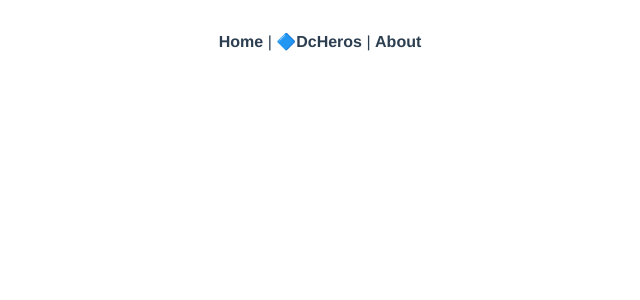
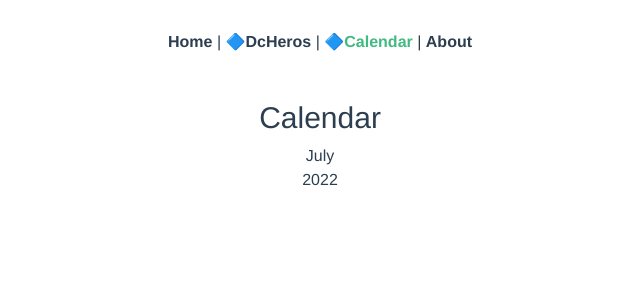
Before and after one commit to sgtao/bitfumesVue3Apps, a Vue app in the folder 11_vue-create-app/: page /Calendar in a window 1280 px wide. Shown: the top 300 px of the page, without its empty margins (320-960 px from the left). Built offline with nearby package versions, Linux system fonts and the light colour scheme.

Commit message:
update 11_vue-create for append currentMonth to Calendar App

```diff
--- a/11_vue-create-app/src/App.vue
+++ b/11_vue-create-app/src/App.vue
@@ -1,6 +1,8 @@
 <template>
     <div id="nav">
-        <router-link to="/">Home</router-link> | <router-link to="/DcHeros">🔷DcHeros</router-link> |
+        <router-link to="/">Home</router-link> |
+        <router-link to="/DcHeros">🔷DcHeros</router-link> |
+        <router-link to="/Calendar">🔷Calendar</router-link> |
         <router-link to="/about">About</router-link>
     </div>
     <router-view />
--- a/11_vue-create-app/src/router/index.js
+++ b/11_vue-create-app/src/router/index.js
@@ -2,6 +2,7 @@ import {createRouter, createWebHistory} from 'vue-router';
 import defaultHome from '../views/defaultHome.vue';
 import defaultAbout from '../views/defaultAbout.vue';
 import DcHeros from '../views/DcHeros.vue';
+import monthCalendar from '../views/monthCalendar.vue';
 //
 const routes = [
     {
@@ -19,6 +20,11 @@ const routes = [
         name: 'DcHeros',
         component: DcHeros,
     },
+    {
+        path: '/Calendar',
+        name: 'Calendar',
+        component: monthCalendar,
+    },
 ];
 //
 const router = createRouter({
--- a/11_vue-create-app/src/views/Calendar.vue
+++ /dev/null
@@ -1,4 +0,0 @@
-<!-- Calendar.vue -->
-<template>
-
-</template>
--- /dev/null
+++ b/11_vue-create-app/src/views/monthCalendar.vue
@@ -0,0 +1,36 @@
+<!-- monthCalendar.vue -->
+<template>
+    <div class="m-auto p-2">
+        <h1 class="text-3xl my-2 text-center">Calendar</h1>
+        <section>
+            <h2>{{ currentMonthName }}</h2>
+            <h2>{{ currentYear }}</h2>
+        </section>
+    </div>
+</template>
+
+<script>
+import { computed, ref } from 'vue';
+export default {
+    setup() {
+        // 現在時刻の年月日
+        const today = new Date();
+        const currentDate = ref(today.getUTCDate());
+        const currentMonth = ref(today.getMonth());
+        const currentYear = ref(today.getFullYear());
+        // 曜日のラベル
+        const days = ref(["Sun", "Mon", "Tue", "Wed", "Thu", "Fri", "Sat"]);
+        // 月名の表示
+        const currentMonthName = computed(() => {
+            console.log(currentYear.value, currentMonth.value) ;
+            const calendarMonth = new Date(currentYear.value, currentMonth.value);
+            console.log(calendarMonth);
+            return calendarMonth.toLocaleString("default", { month: "long"});
+        })
+        return {
+            currentDate, currentMonth, currentYear, days,
+            currentMonthName,
+        }
+    }
+}
+</script>
```
